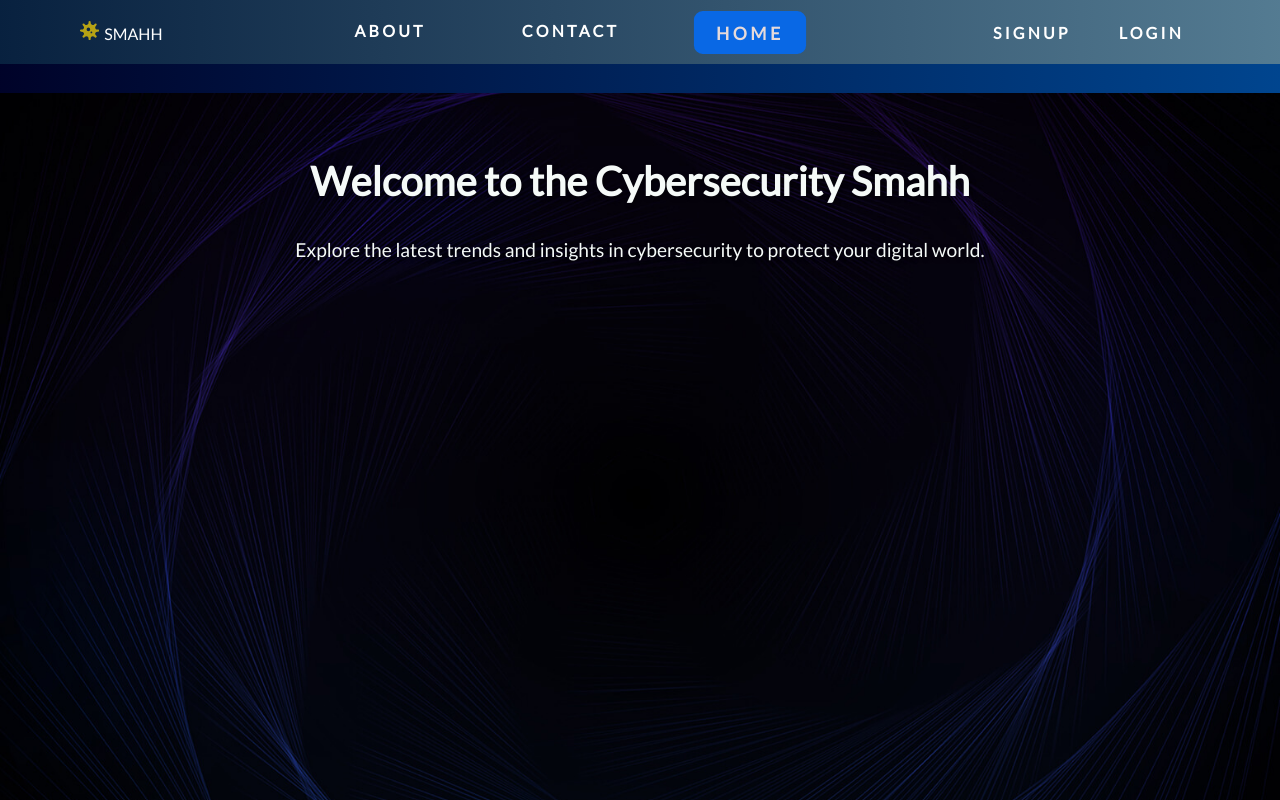
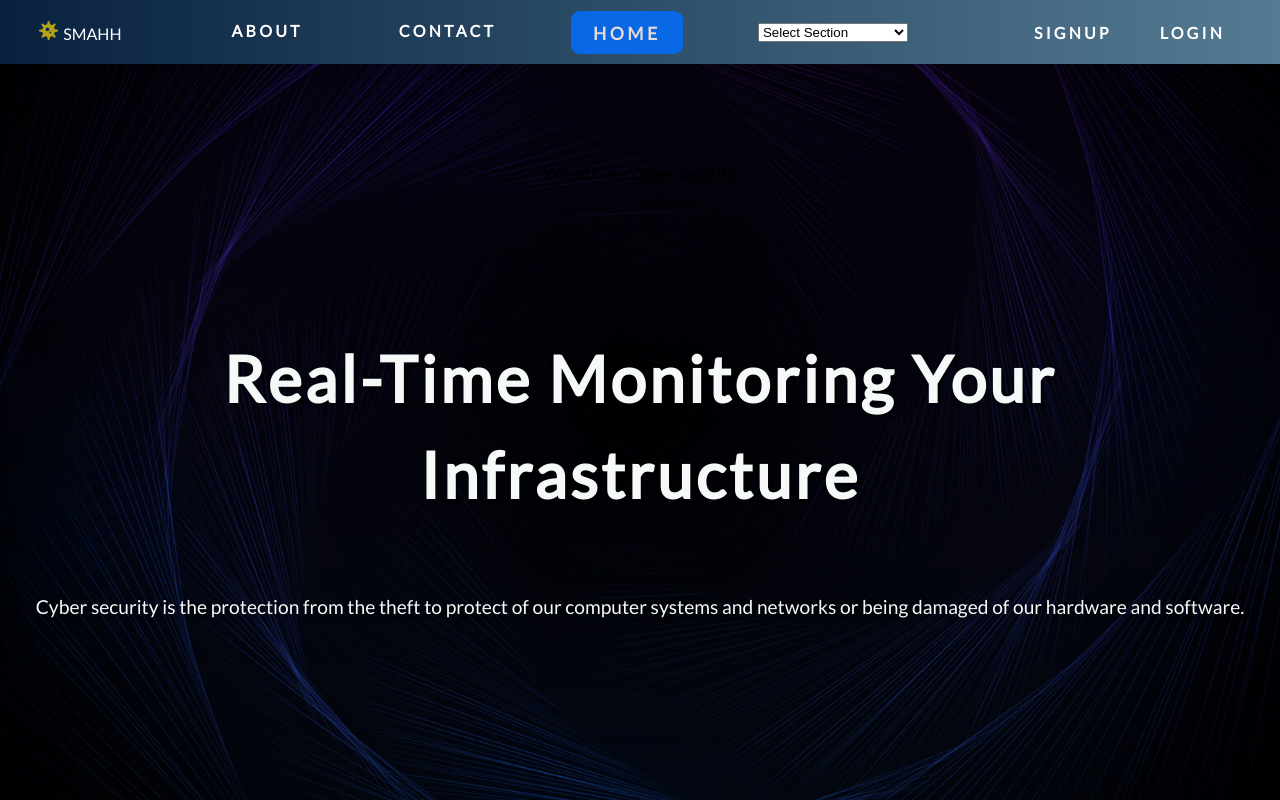
Before and after one commit to fabianblancowuest/smahh, a React (Vite) app in the folder front/: page / in a window 1280 px wide. Shown: the top 800 px of the page. Built offline with nearby package versions, Linux system fonts and the light colour scheme.

Commit message:
Landing View Added

```diff
--- a/front/src/components/Landing/Landing.jsx
+++ b/front/src/components/Landing/Landing.jsx
@@ -12,15 +12,23 @@ import dataSection from "./../../assets/images/services/sections/data-protection
 import securitySection from "./../../assets/images/services/sections/security-news.jpg";
 import dataLossSection from "./../../assets/images/services/sections/data-loss.jpg";
 // import { useRef, useEffect } from "react";
-import banner from "../../assets/images/Landing/banner-bg-5.jpg";
 const Landing = () => {
 	return (
 		<div className={styles.container}>
 			<section className={styles.mainHeader}>
-				<h1 className={styles.title}>Welcome to the Cybersecurity Smahh</h1>
+				{/* <h1 className={styles.title}>Welcome to the Cybersecurity Smahh</h1>
 				<p className={styles.description}>
 					Explore the latest trends and insights in cybersecurity to protect
 					your digital world.
+				</p> */}
+				<span>World Class Cyber Security</span>
+				<h1 className={styles.title}>
+					Real-Time Monitoring Your Infrastructure
+				</h1>
+				<p className={styles.description}>
+					Cyber security is the protection from the theft to protect of our
+					computer systems and networks or being damaged of our hardware and
+					software.
 				</p>
 			</section>
 			<section id="principal-main">
--- a/front/src/components/Landing/Landing.module.css
+++ b/front/src/components/Landing/Landing.module.css
@@ -27,11 +27,18 @@ body {
 	background-position: center;
 	background-repeat: no-repeat;
 	height: 100vh;
+	display: flex;
+	align-items: center;
+	flex-direction: column;
+	justify-content: center;
 }
 
 .title {
-	padding-top: 4rem;
-	font-size: 2.5rem;
+	padding-top: 6rem;
+	font-size: 4rem;
+	line-height: 1.5;
+	letter-spacing: 0.2rem;
+	font-weight: 900;
 	color: #f5faf8;
 	text-align: center;
 	text-shadow: 2px 2px 4px rgba(0, 0, 0, 0.5);
--- a/front/src/components/Layout.css
+++ b/front/src/components/Layout.css
@@ -8,7 +8,7 @@
 /* Estilo del contenido principal (excluyendo el footer) */
 .content {
 	flex-grow: 1;
-  padding-top: 60px;
+	/* padding-top: 60px; */
 	/* z-index: 1; */
 }
 
--- a/front/src/components/Layout.jsx
+++ b/front/src/components/Layout.jsx
@@ -14,6 +14,7 @@ import Detail from "./Detail/Detail";
 import Footer from "./Footer/Footer";
 import Profile from "./Profile/Profile";
 import "./Layout.css";
+import Services from "./Sevices/Services";
 
 const Layout = () => {
 	const userType = useSelector((state) => state.userType);
@@ -76,6 +77,7 @@ const UserRoutes = () => {
 			<div className="content">
 				<Routes>
 					<Route path="/" element={<Landing></Landing>} />
+					<Route path="/" element={<Services></Services>}></Route>
 					<Route path="/tickets" element={<AllTickets />} />
 					<Route path="/about" element={<About />} />
 					<Route path="/riseticket" element={<TicketForm />} />
--- a/front/src/components/Nav/Nav.jsx
+++ b/front/src/components/Nav/Nav.jsx
@@ -1,10 +1,11 @@
-import React from "react";
+import { useState } from "react";
 import { NavLink, useNavigate } from "react-router-dom";
 import styles from "./Nav.module.css";
 import { useDispatch, useSelector } from "react-redux";
 import { logOut } from "../../redux/actions/actions";
 import { FaAtom, FaVirus } from "react-icons/fa";
 import Swal from "sweetalert2";
+import Services from "./../Sevices/Services";
 
 const Nav = () => {
 	const userType = useSelector((state) => state.userType);
@@ -65,6 +66,14 @@ const Nav = () => {
 							}
 						>
 							HOME
+						</NavLink>
+						<NavLink
+							to="/services"
+							className={({ isActive }) =>
+								isActive ? styles.activeLink : styles.navLink
+							}
+						>
+							<Services />
 						</NavLink>
 					</>
 				) : null}
--- /dev/null
+++ b/front/src/components/Sevices/Services.jsx
@@ -0,0 +1,38 @@
+import { useState } from "react";
+
+const Services = () => {
+	// Nuevo estado para el select
+	const [selectedSection, setSelectedSection] = useState("");
+
+	const handleSelectChange = (event) => {
+		const sectionId = event.target.value;
+		const sectionElement = document.getElementById(sectionId);
+
+		if (sectionElement) {
+			sectionElement.scrollIntoView({ behavior: "smooth" });
+		}
+	};
+	return (
+		<div>
+			<select
+				value={selectedSection}
+				onChange={(event) => {
+					setSelectedSection(event.target.value);
+					handleSelectChange(event);
+				}}
+			>
+				<option value="" disabled>
+					Select Section
+				</option>
+				<option value="website-scanning">Website Scanning</option>
+				<option value="malware-removal">Malware Removal</option>
+				<option value="cloud-security">Cloud Security</option>
+				<option value="data-protection">Data Protection</option>
+				<option value="security-news">Security News</option>
+				<option value="data-loss">Data Loss Prevention</option>
+			</select>
+		</div>
+	);
+};
+
+export default Services;
```
Lines whose indentation alone changed are shown as unchanged.
